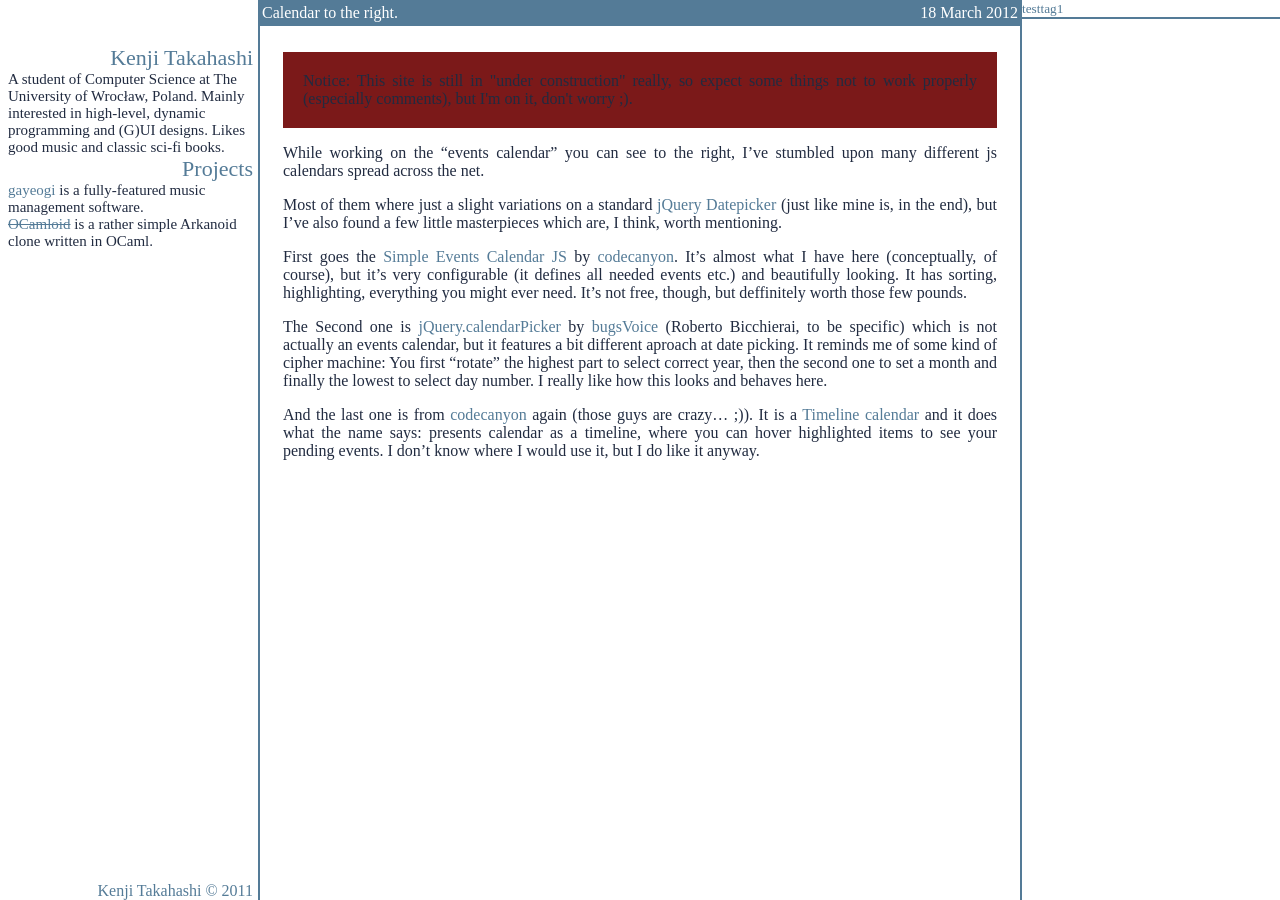
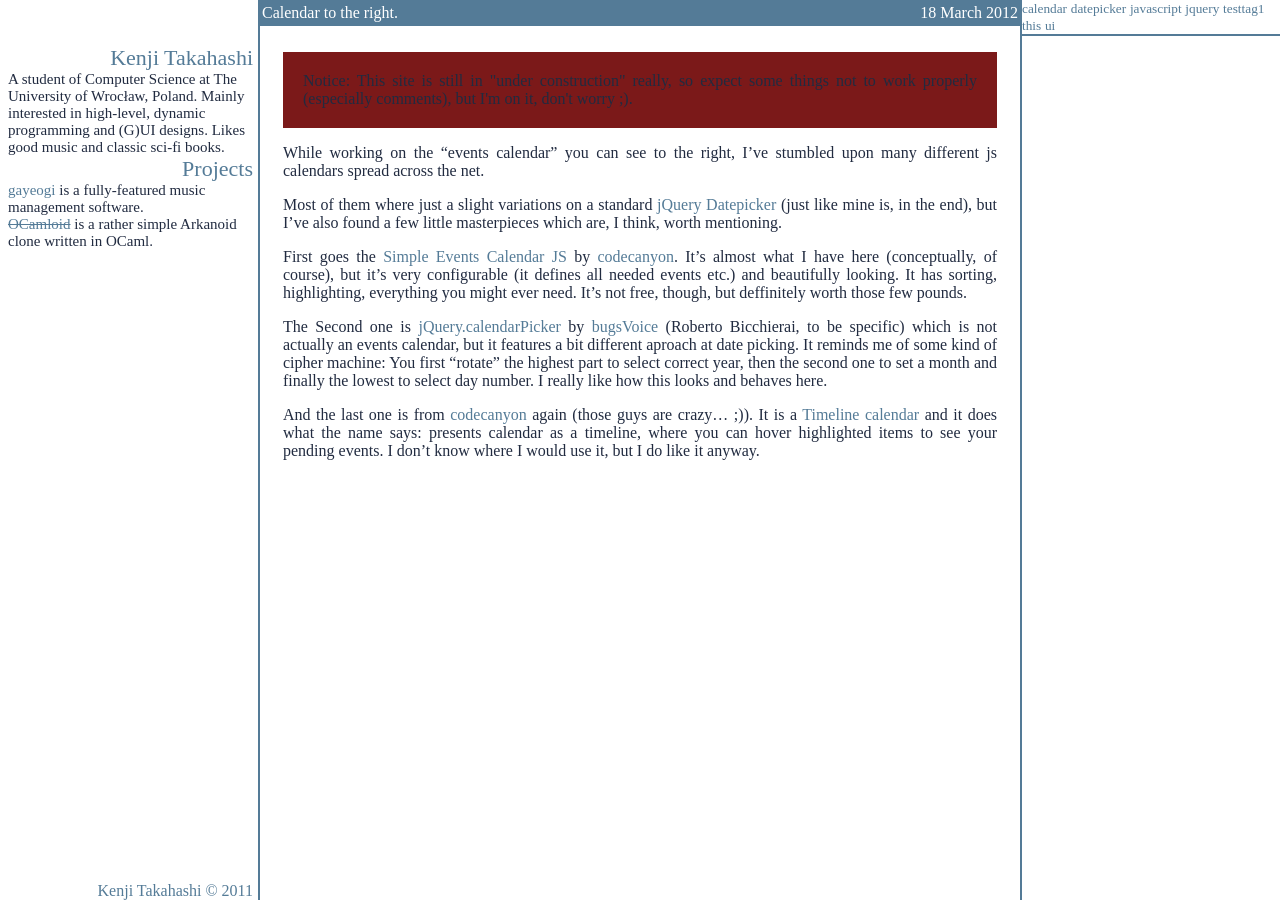
Before and after one commit to KenjiTakahashi/kenjitakahashi.github.com, a Jekyll site: the page built from index.html, in a window 1280 px wide. Built offline with Jekyll 4.4.1, drawn with Linux system fonts in a browser that asks for light colours.

Commit message:
fixed git hook

```diff
--- a/_includes/blog_tags.html
+++ b/_includes/blog_tags.html
@@ -1 +1,7 @@
+<a href="#/tag/blog/calendar.html" style="font-size: 13.3px; line-height: 13.3px">calendar</a>
+<a href="#/tag/blog/datepicker.html" style="font-size: 13.3px; line-height: 13.3px">datepicker</a>
+<a href="#/tag/blog/javascript.html" style="font-size: 13.3px; line-height: 13.3px">javascript</a>
+<a href="#/tag/blog/jquery.html" style="font-size: 13.3px; line-height: 13.3px">jquery</a>
 <a href="#/tag/blog/testtag1.html" style="font-size: 13.3px; line-height: 13.3px">testtag1</a>
+<a href="#/tag/blog/this.html" style="font-size: 13.3px; line-height: 13.3px">this</a>
+<a href="#/tag/blog/ui.html" style="font-size: 13.3px; line-height: 13.3px">ui</a>
```
